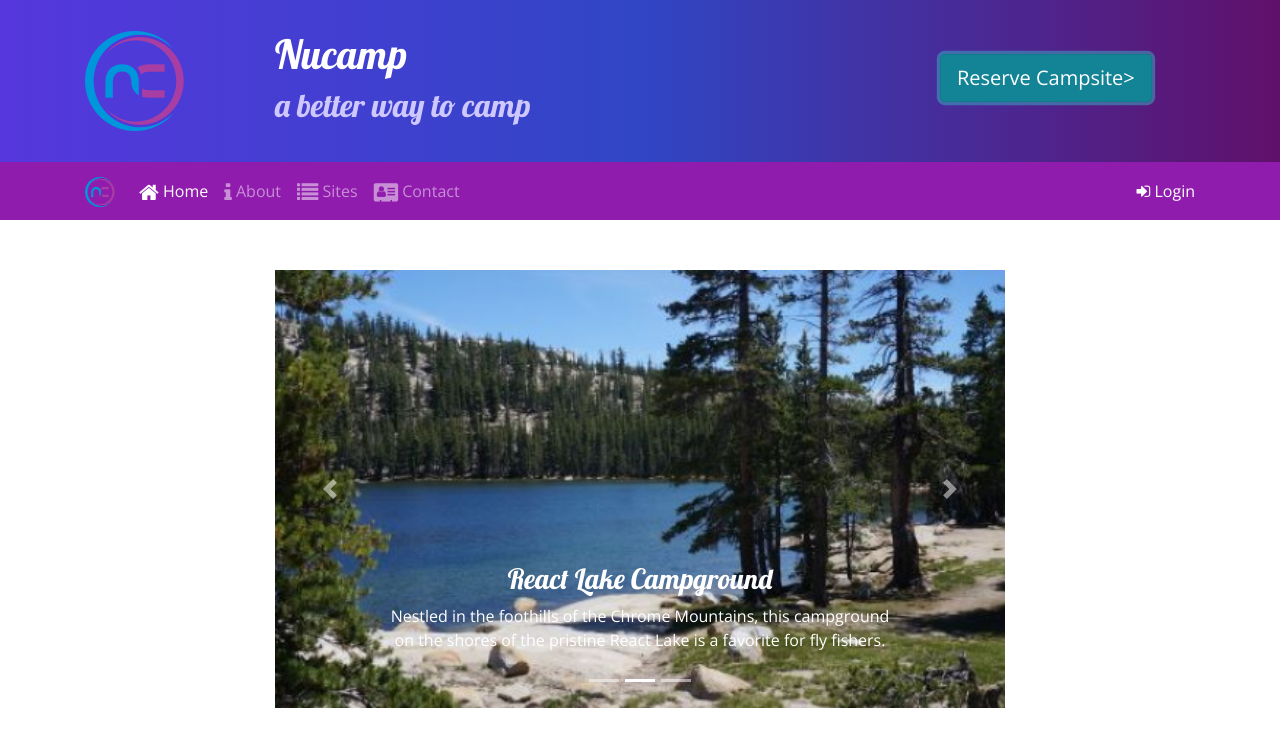
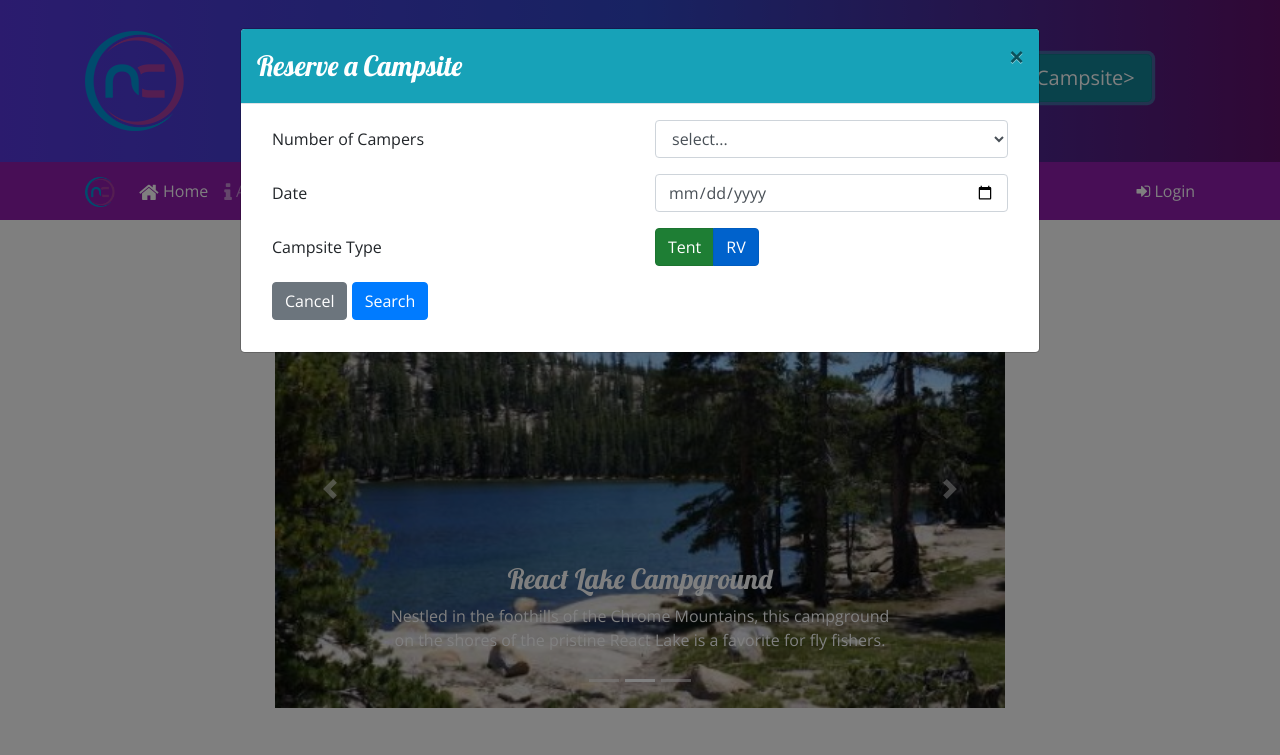
Before and after one commit to cmolinari25/My-First-Bootstrap-Project, a website: page index.html in a window 1280 px wide. Both pictures are taken after a click on the button "Reserve Campsite>". Shown: the top 755 px of the page. Drawn offline with nearby package versions, Linux system fonts and the light colour scheme.

Commit message:
Week 3 class assignment

```diff
--- a/index.html
+++ b/index.html
@@ -32,7 +32,7 @@
                 </div>
                 <div class="col-md-4 col-xl-3 mt-4">
                      <!-- href="#reserveForm" -->
-                     <button type="button" class="btn btn-lg btn-info" data-toggle="modal" id="#reserveModal">Reserve Campsite></button>
+                     <button type="button" class="btn btn-lg btn-info" data-toggle="modal" data-target="#reserveModal">Reserve Campsite></button>
                      <!-- data-toggle="tooltip" data-placement="bottom" data-html="true"
                         title="Or call us at <br /><strong>1-206-555-1234</strong> -->
                 </div>
@@ -43,7 +43,7 @@
         <div class="modal-dialog modal-lg" role="document">
             <div class="modal-content">
                 <div class="modal-header bg-info text-white">
-                    <h3 class="modal-title">Resrve a Campsite</h3>
+                    <h3 class="modal-title">Reserve a Campsite</h3>
                     <button type="button" class="close" data-dismiss="modal">&times;</button>
                 </div>
                 <div class="modal-body">
@@ -85,6 +85,8 @@
                                 </div>
                             </div>
                             <!-- Date-->
+
+
                             <div class="row form-group">
                                 <label class="col-sm-6 col-form-label" for="date">Date</label>
                                 <div class="col">
@@ -92,11 +94,23 @@
                                 </div>
                             </div>
                             <div class="row form-group">
+                                <label class="col-sm-6 col-form-label">Campsite Type</label>
+                                <div class="col-2 btn-group btn-group-toggle" data-toggle="buttons">
+                                    <label class="btn btn-success active">
+                                        <input type="radio" name="siteType" id="siteTent" value="tent" autocomplete="off" checked>Tent
+                                  </label>
+                                  <label class="btn btn-primary">
+                                    <input type="radio" name="siteType" id="siteRV" value="RV" autocomplete="off" checked>RV
+                                    </label>
+                                </div>
+                            </div>
+                            <div class="row form-group">
                                 <div class="col">
-                                    <button type="submit" class="btn btn-secondary" data-dismiss="modal">Cancel</button>
+                                    <button type="button" class="btn btn-secondary" data-dismiss="modal">Cancel</button>
                                     <button type="submit" class="btn btn-primary">Search</button>
                                 </div>
                             </div>
+
                         </form>
                     </div>
                 </div>
@@ -312,9 +326,7 @@
     <script src="node_modules/popper.js/dist/umd/popper.min.js"></script>
     <script src="node_modules/bootstrap/dist/js/bootstrap.min.js"></script>
 
-    <script>>
-    $('#reserveModal').modal(options)
-    </script>
+
 
     <!-- <script>
         $(function () {
```
